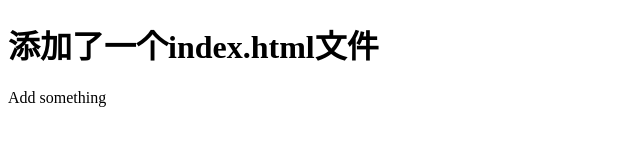
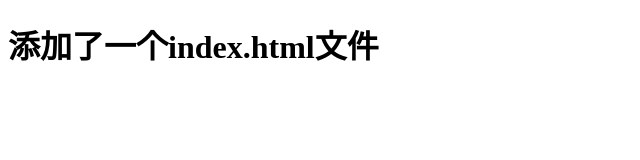
Before and after one commit to Leetaibai/Demo2, a plain HTML site: page index.html in a window 1280 px wide. Shown: the whole page, without its empty margins (0-640 px from the left). Drawn offline with Linux system fonts and the light colour scheme.

Commit message:
Revert "首页新添加一些东西"
This reverts commit 16c1724fc9d9763ca658f890849a7066eff46245.

```diff
--- a/index.html
+++ b/index.html
@@ -6,6 +6,5 @@
   </head>
   <body>
     <h1>添加了一个index.html文件</h1>
-    Add something
   </body>
 </html>
```
